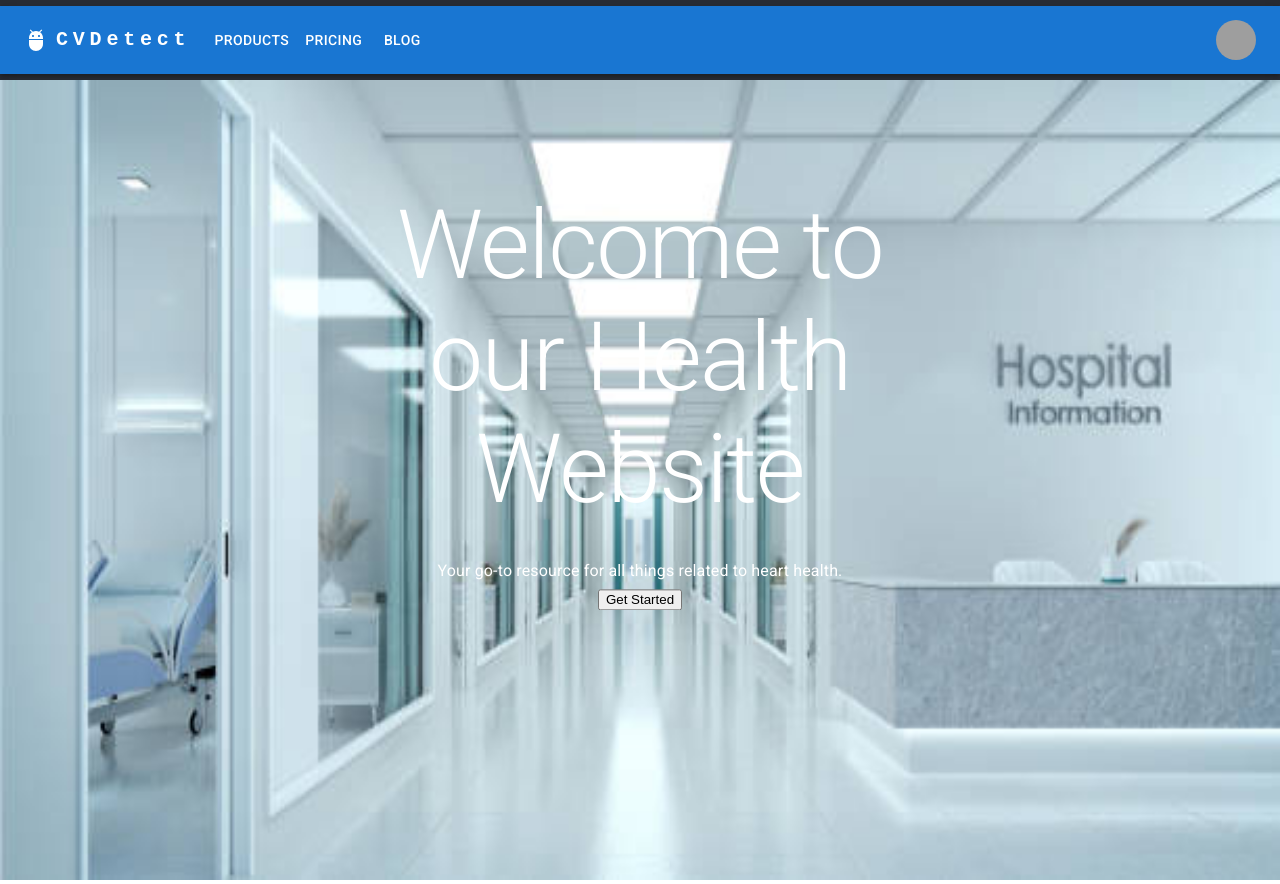
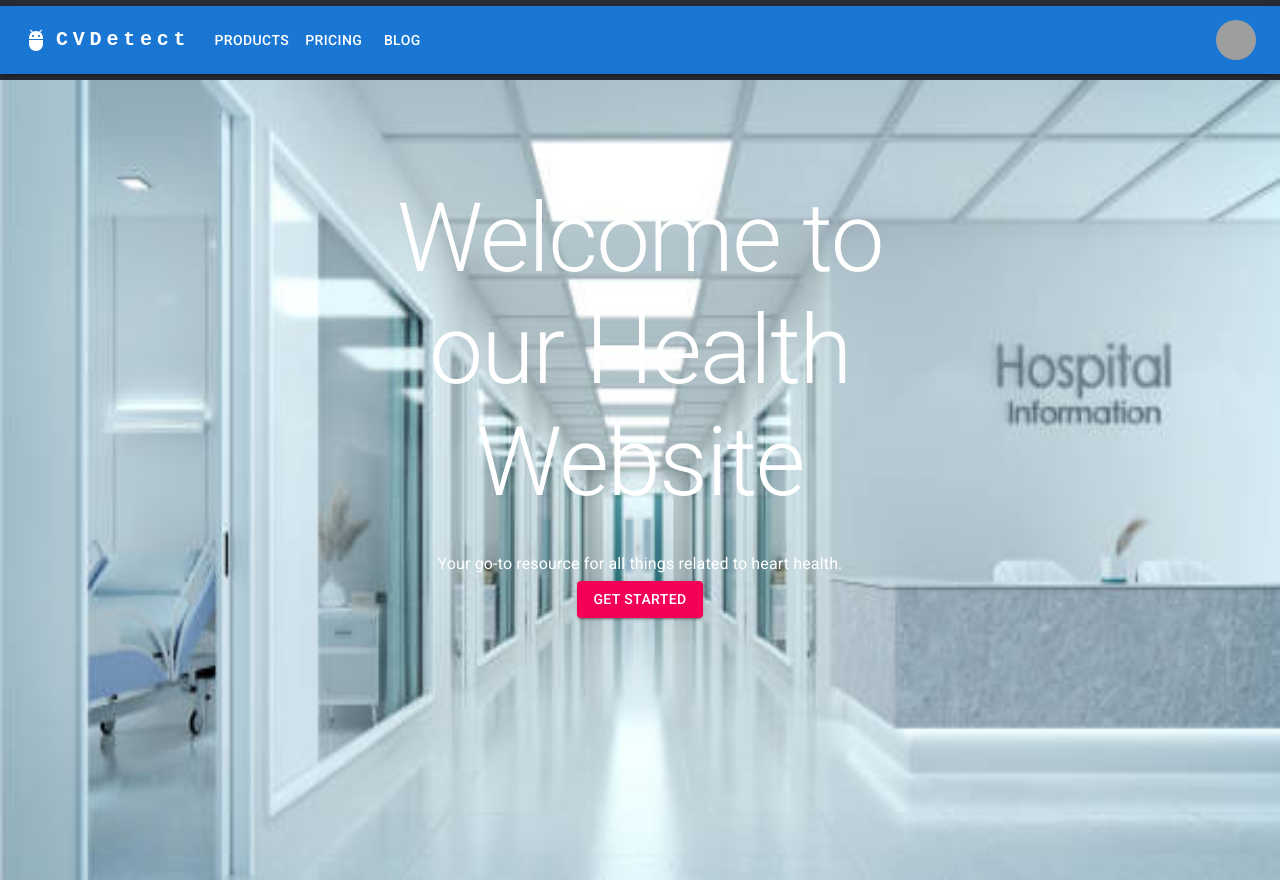
Before and after one commit to AichaMbongo/CV-detect_-React-, a React (Create React App) app in the folder cv_detect/: page / in a window 1280 px wide. Built offline with nearby package versions, Linux system fonts and the light colour scheme; grey boxes are pictures that could not be loaded.

Commit message:
feat: Style button on landing page using Material-UI
Used Material-UI's makeStyles hook to define styles for the button component on the landing page. The button has a pink background color and white text color, with a different color on hover.

Issue: #2

```diff
--- a/cv_detect/src/components/LandingHeader.tsx
+++ b/cv_detect/src/components/LandingHeader.tsx
@@ -1,11 +1,18 @@
 import React from 'react';
 import WelcomeMessage from './Header';
-import Button from './Button';
+import Button from '@mui/material/Button';
+import { styled } from '@mui/material/styles';
+
+const CustomButton = styled(Button)({
+  backgroundColor: '#f50057',
+  color: '#fff',
+  '&:hover': {
+    backgroundColor: '#ff4081',
+  },
+});
 
 const LandingPage = () => {
-  // Define handleButtonClick function
   const handleButtonClick = () => {
-    // Your button click logic here
     console.log('Button clicked!');
   };
 
@@ -15,7 +22,9 @@ const LandingPage = () => {
         title="Welcome to our Health Website"
         description="Your go-to resource for all things related to heart health."
       />
-      <Button label="Get Started" onClick={handleButtonClick} className="cta-button" />
+      <CustomButton variant="contained" onClick={handleButtonClick}>
+        Get Started
+      </CustomButton>
     </div>
   );
 };
```
